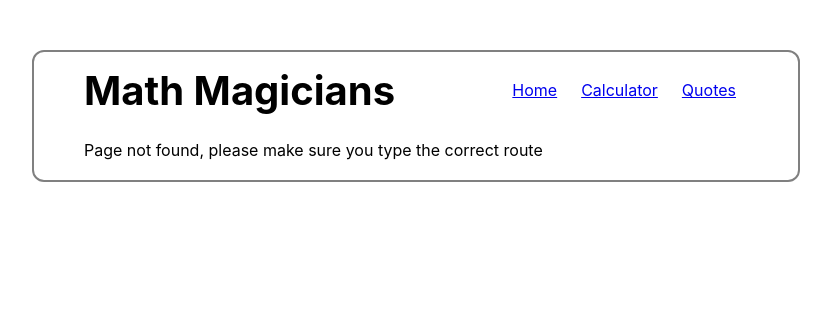
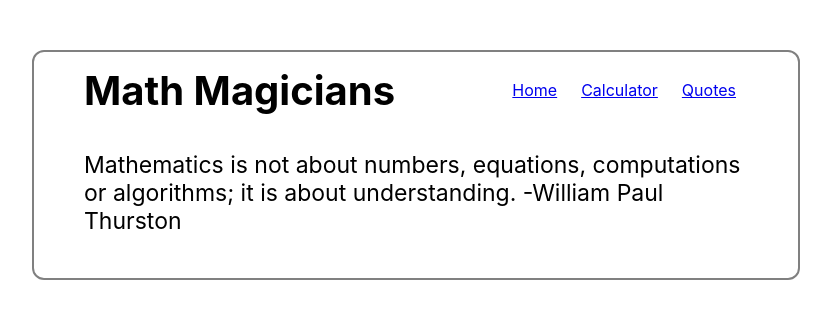
Before and after one commit to flemton/math-magicians, a React (Create React App) app: page /quotes in a window 1280 px wide. Before the commit this address had no page. Shown: the top 318 px of the page, without its empty margins (18-849 px from the left). Built offline with nearby package versions, Linux system fonts and the light colour scheme.

Commit message:
Add quotes component

```diff
--- a/src/App.css
+++ b/src/App.css
@@ -45,6 +45,10 @@
   flex-direction: column;
   width: 300px;
   height: 280px;
+}
+
+.quotes {
+  font-size: 23px;
 }
 
 .number-screen {
--- a/src/App.js
+++ b/src/App.js
@@ -6,6 +6,7 @@ import Calculator from './components/Calculator';
 import Home from './components/Home';
 import NotFound from './components/NotFound';
 import Layout from './components/Layout';
+import Quotes from './components/Quotes';
 
 function App() {
   return (
@@ -14,6 +15,7 @@ function App() {
         <Route path="/" element={<Layout />}>
           <Route index element={<Home />} />
           <Route path="calculator" element={<Calculator output="0" />} />
+          <Route path="quotes" element={<Quotes />} />
           <Route path="*" element={<NotFound />} />
         </Route>
       </Routes>
--- /dev/null
+++ b/src/components/Quotes.js
@@ -0,0 +1,8 @@
+const Quotes = () => (
+  <p className="quotes">
+    Mathematics is not about numbers, equations, computations or algorithms;
+    it is about understanding. -William Paul Thurston
+  </p>
+);
+
+export default Quotes;
```
